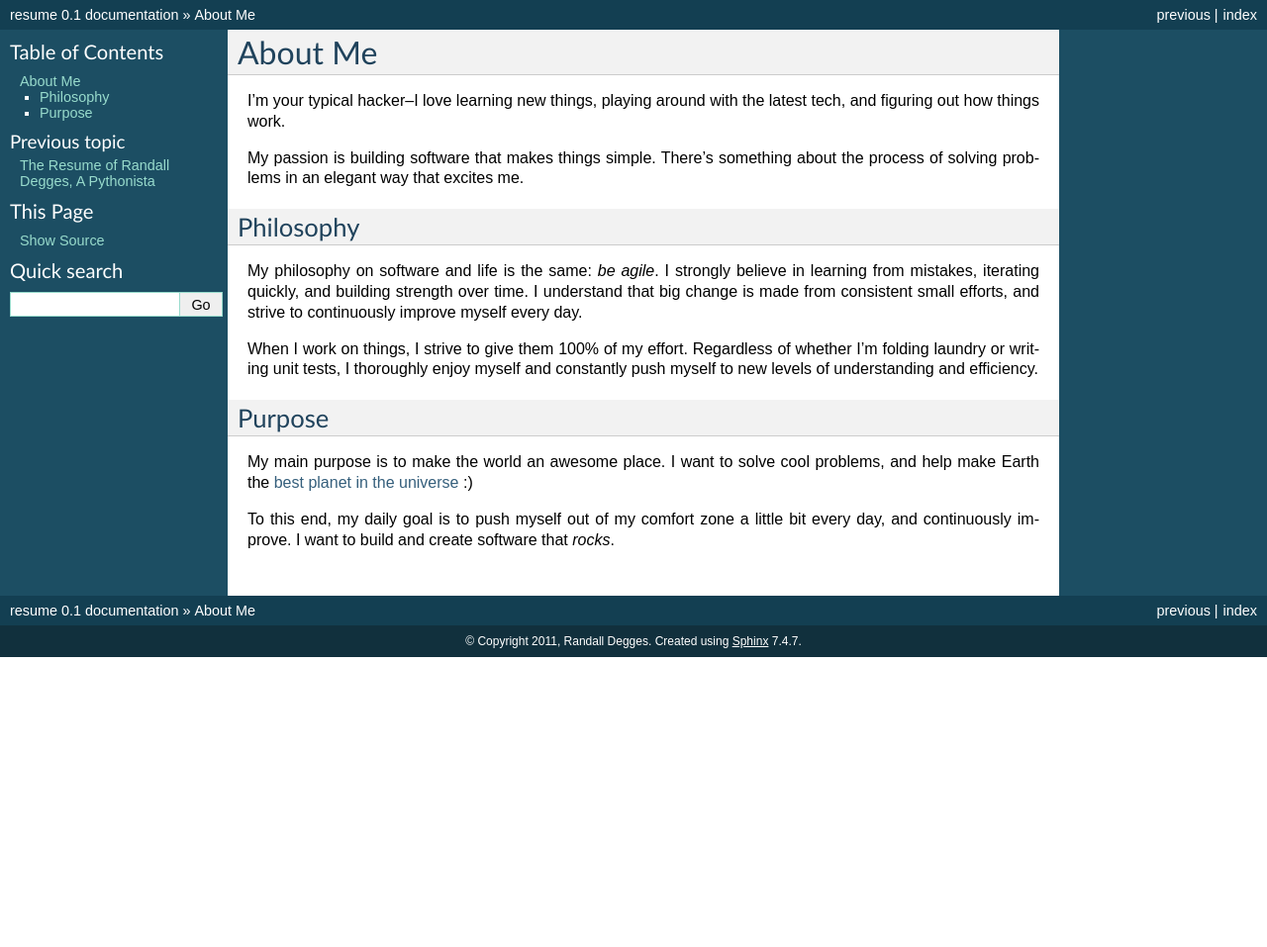
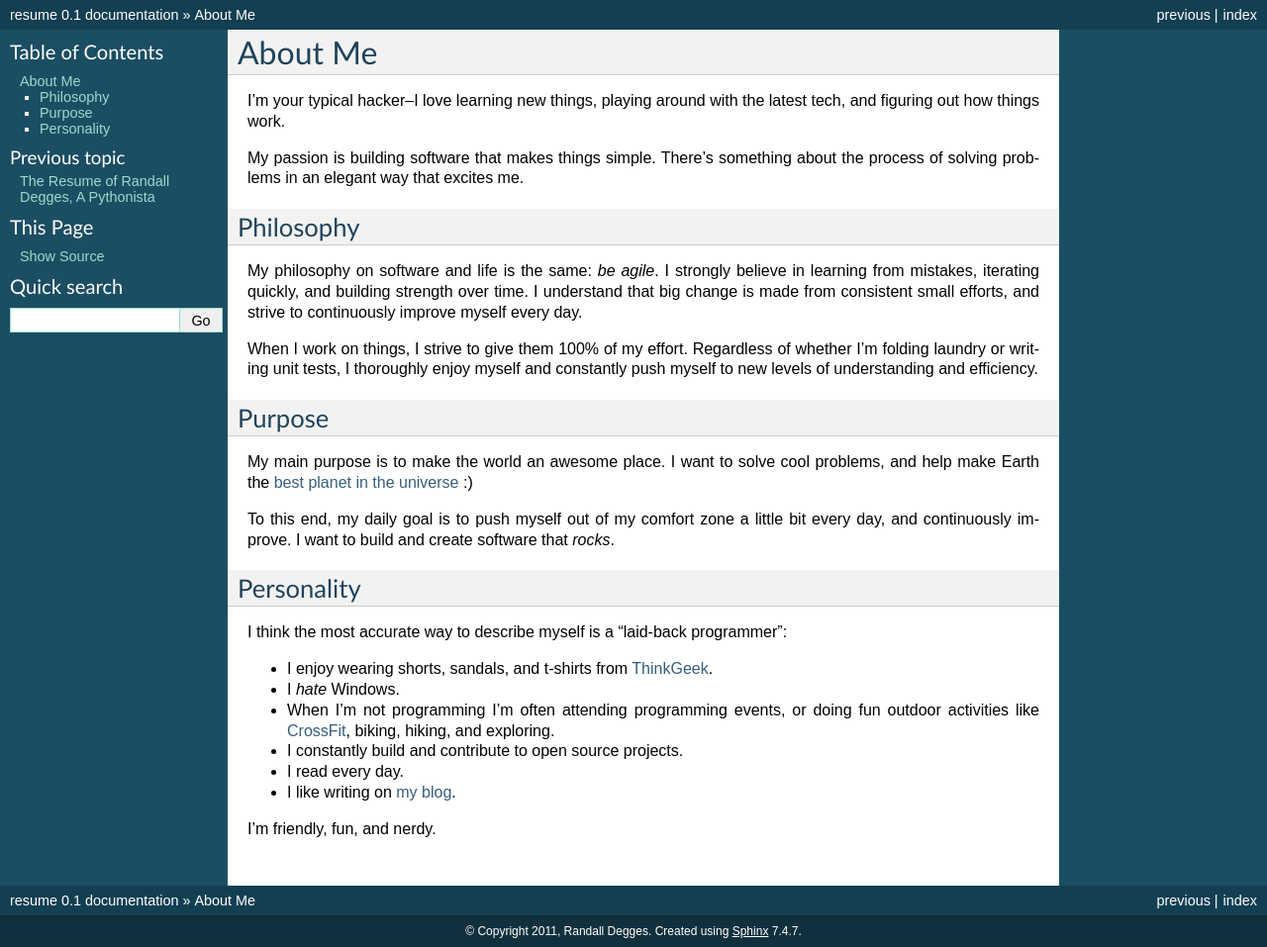
Before and after one commit to wraithan/resume, a Sphinx documentation site: the page built from docs/about.rst, in a window 1280 px wide. Shown: the whole page at 99% size. Built offline with Sphinx 7.4.7, drawn with Linux system fonts in a browser that asks for light colours; before the commit the page ends 900 px from its top, so only the background shows below that.

Commit message:
Adding personality section to about page.

```diff
--- a/docs/about.rst
+++ b/docs/about.rst
@@ -32,3 +32,21 @@ problems, and help make Earth the `best planet in the universe
 To this end, my daily goal is to push myself out of my comfort zone a little
 bit every day, and continuously improve. I want to build and create software
 that *rocks*.
+
+###########
+Personality
+###########
+
+I think the most accurate way to describe myself is a "laid-back programmer":
+
+* I enjoy wearing shorts, sandals, and t-shirts from `ThinkGeek
+  <http://www.thinkgeek.com/tshirts-apparel/>`_.
+* I *hate* Windows.
+* When I'm not programming I'm often attending programming events, or doing fun
+  outdoor activities like `CrossFit <http://www.teamcrossfit.com/>`_, biking,
+  hiking, and exploring.
+* I constantly build and contribute to open source projects.
+* I read every day.
+* I like writing on `my blog <http://rdegges.com/>`_.
+
+I'm friendly, fun, and nerdy.
```
